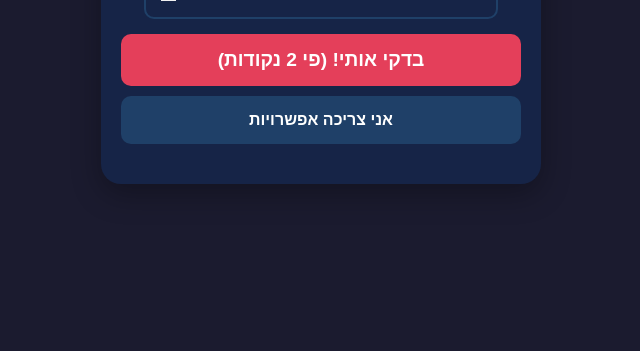
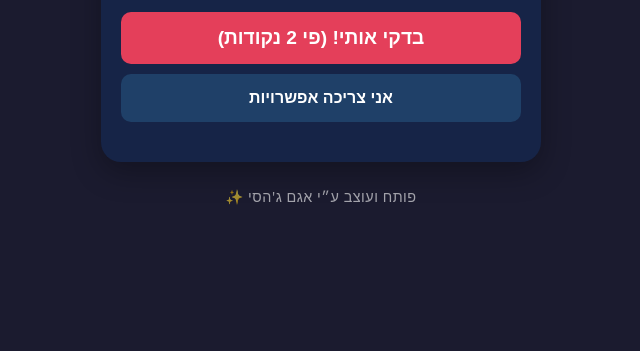
Before and after one commit to EranJehassy/multiplication-quiz, a plain HTML site: page index.html in a window 1280 px wide. Shown: the part 449-800 px from the top of the page, without its empty margins (319-959 px from the left). Drawn offline with nearby package versions, Linux system fonts and the light colour scheme.

Commit message:
Update index.html

```diff
--- a/index.html
+++ b/index.html
@@ -3,7 +3,7 @@
 <head>
     <meta charset="UTF-8">
     <meta name="viewport" content="width=device-width, initial-scale=1.0, maximum-scale=1.0, user-scalable=no">
-    <title>חידון כפל חכם</title>
+    <title>החידון של אגם</title>
     <script src="https://cdn.jsdelivr.net/npm/canvas-confetti@1.9.3/dist/confetti.browser.min.js"></script>
     <style>
         :root {
@@ -13,14 +13,16 @@
         }
         body {
             background: var(--bg); color: var(--text); font-family: system-ui, sans-serif;
-            display: flex; justify-content: center; align-items: center;
+            display: flex; flex-direction: column; justify-content: center; align-items: center;
             height: 100vh; margin: 0; padding: 15px; box-sizing: border-box;
+            position: relative;
         }
         .card {
             background: var(--card); padding: 30px 20px; border-radius: 20px;
             width: 100%; max-width: 400px; text-align: center;
             box-shadow: 0 10px 30px rgba(0,0,0,0.3);
             position: relative;
+            z-index: 10;
         }
 
         /* עיצוב 10 העיגולים */
@@ -63,16 +65,26 @@
             font-size: 1.2rem; direction: rtl;
         }
         .summary-item span[dir="ltr"] { font-weight: bold; }
+
+        /* קרדיט למפתחת */
+        .credit {
+            margin-top: 25px;
+            font-size: 0.9rem;
+            color: var(--text);
+            opacity: 0.6;
+            text-align: center;
+            letter-spacing: 0.5px;
+        }
     </style>
 </head>
 <body>
     <!-- מסך המשחק -->
     <div class="card" id="game-card">
-        <div id="progress-dots"></div> <!-- כאן יופיעו העיגולים -->
+        <div id="progress-dots"></div>
 
         <div class="score">ניקוד: <span id="score-display">0</span></div>
         <div class="feedback" id="feedback-msg"></div>
-        <h1 id="question-display"></h1> <!-- התרגיל -->
+        <h1 id="question-display"></h1>
 
         <div id="input-stage">
             <input type="number" id="answer-input" inputmode="numeric" pattern="[0-9]*" placeholder="תשובה">
@@ -89,11 +101,13 @@
         <h2>סיימת אימון!</h2>
         <div class="score" style="font-size: 2rem;">ציון סופי: <span id="final-score"></span></div>
 
-        <!-- רשימת ההיסטוריה תכנס לכאן -->
         <div id="history-list" style="margin: 20px 0; max-height: 250px; overflow-y: auto; background: rgba(0,0,0,0.2); border-radius: 10px;"></div>
 
         <button class="btn-primary" onclick="startGame()">התחלי אימון חדש</button>
     </div>
+
+    <!-- הקרדיט של אגם -->
+    <div class="credit">פותח ועוצב ע״י אגם ג'הסי ✨</div>
 
     <script>
         const TOTAL_QUESTIONS = 10;
@@ -112,13 +126,12 @@
             document.getElementById('summary-stage').style.display = 'none';
             document.getElementById('game-card').style.display = 'block';
 
-            // יצירת 10 העיגולים באופן דינמי
             const dotsContainer = document.getElementById('progress-dots');
             dotsContainer.innerHTML = '';
             for(let i = 1; i <= TOTAL_QUESTIONS; i++) {
                 const dot = document.createElement('div');
                 dot.className = 'dot';
-                dot.id = 'dot-' + (i - 1); // המזהה יתחיל מ-0 עד 9
+                dot.id = 'dot-' + (i - 1);
                 dot.innerText = i;
                 dotsContainer.appendChild(dot);
             }
@@ -127,19 +140,16 @@
         }
 
         function nextQuestion() {
-            // אם סיימנו את כל השאלות, עוברים למסך סיכום
             if (currentQuestionIndex >= TOTAL_QUESTIONS) {
                 showSummary();
                 return;
             }
 
-            // הגרלת תרגיל כפל
             const a = Math.floor(Math.random() * 9) + 2;
             const b = Math.floor(Math.random() * 9) + 2;
             currentAnswer = a * b;
             currentQuestionText = `${a} × ${b}`;
 
-            // הגדרת משמאל לימין בכוח (ltr)
             document.getElementById('question-display').innerText = `${a} × ${b} = ?`;
             document.getElementById('answer-input').value = '';
             document.getElementById('feedback-msg').innerText = '';
@@ -149,7 +159,6 @@
             document.getElementById('answer-input').focus();
         }
 
-        // בדיקה משלב ראשון (הקלדה חופשית)
         function checkInput() {
             const userVal = parseInt(document.getElementById('answer-input').value);
             if (userVal === currentAnswer) {
@@ -157,10 +166,7 @@
                 updateScore();
                 showFeedback('אלופה! נקודות כפולות! 🎉', 'var(--success)');
 
-                // צביעת העיגול הנוכחי בירוק
                 document.getElementById('dot-' + currentQuestionIndex).classList.add('green');
-
-                // הוספה להיסטוריה
                 historyList.push({ text: currentQuestionText, answer: currentAnswer, points: 20 });
 
                 confetti({ particleCount: 150, spread: 80, origin: { y: 0.6 }, colors: ['#e43f5a', '#ffd700', '#4caf50', '#ffffff'] });
@@ -173,7 +179,6 @@
             }
         }
 
-        // מעבר למצב 4 כפתורים ויצירת מסיחים
         function showOptions() {
             document.getElementById('input-stage').style.display = 'none';
             const optionsStage = document.getElementById('options-stage');
@@ -200,20 +205,17 @@
             });
         }
 
-        // בדיקה משלב שני (4 כפתורים)
         function checkOption(val, btn) {
             const dot = document.getElementById('dot-' + currentQuestionIndex);
 
             if (val === currentAnswer) {
                 btn.style.background = 'var(--success)';
 
-                // אם העיגול עדיין לא נצבע באדום (צדקה בניסיון ראשון באפשרויות)
                 if (!dot.classList.contains('red')) {
                     dot.classList.add('green');
                     score += 10;
                     historyList.push({ text: currentQuestionText, answer: currentAnswer, points: 10 });
                 } else {
-                    // הצליחה בסוף, אבל אחרי שטעתה קודם לכן באחד הכפתורים
                     historyList.push({ text: currentQuestionText, answer: currentAnswer, points: 0 });
                 }
 
@@ -223,7 +225,6 @@
                 currentQuestionIndex++;
                 setTimeout(nextQuestion, 1000);
             } else {
-                // טעתה - הכפתור והעיגול נצבעים מיד באדום!
                 btn.style.background = 'var(--error)';
                 dot.classList.add('red');
             }
@@ -239,7 +240,6 @@
             fb.style.color = color;
         }
 
-        // תצוגת מסך הסיכום וההיסטוריה
         function showSummary() {
             document.getElementById('game-card').style.display = 'none';
             document.getElementById('summary-stage').style.display = 'block';
@@ -252,7 +252,6 @@
                 const row = document.createElement('div');
                 row.className = 'summary-item';
 
-                // אייקונים לפי הניקוד
                 let icon = '❌';
                 if (item.points === 20) icon = '🏆';
                 if (item.points === 10) icon = '✅';
@@ -264,7 +263,6 @@
                 listDiv.appendChild(row);
             });
 
-            // חגיגת קונפטי רצופה של סיום משחק (נמשכת 3 שניות)
             var duration = 3000;
             var end = Date.now() + duration;
             (function frame() {
@@ -274,7 +272,6 @@
             }());
         }
 
-        // טעינה ראשונית של המשחק
         startGame();
     </script>
 </body>
```
